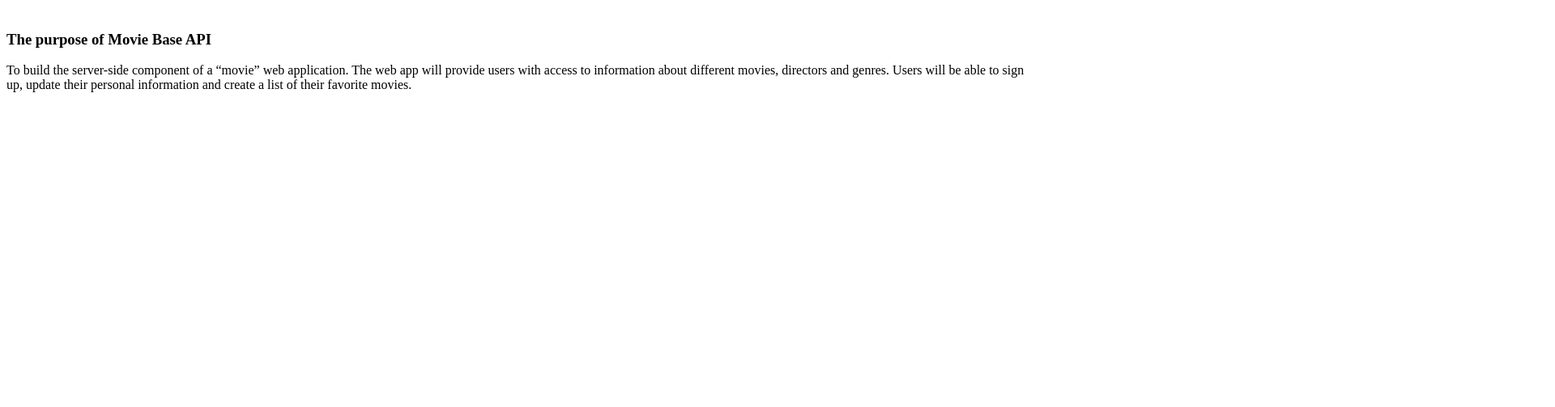
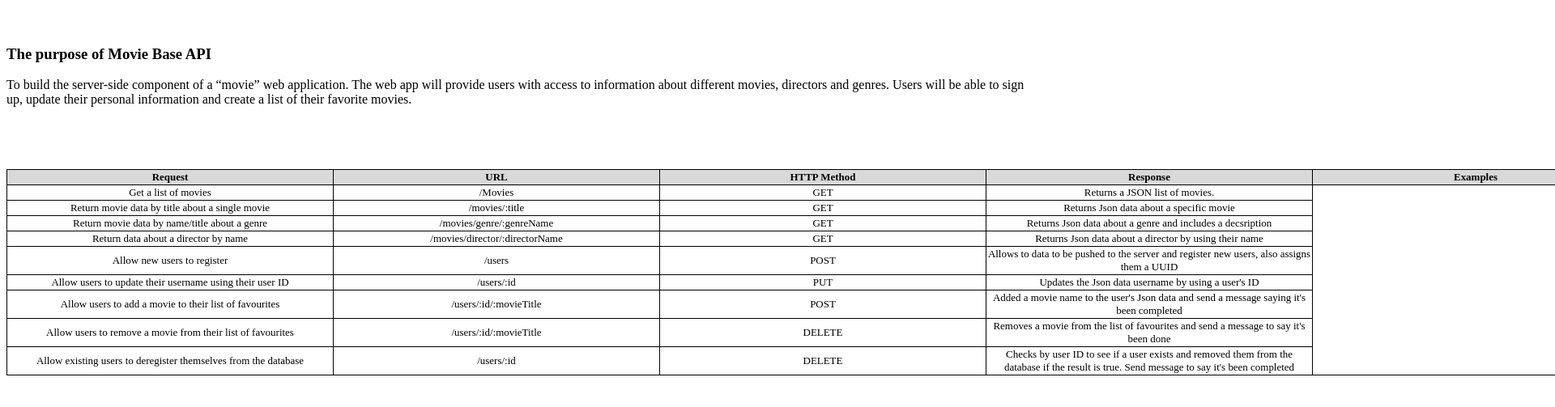
Before and after one commit to Boerie202/movie_base, a website: page Public/documentation.html in a window 1280 px wide. Shown: the part 79-582 px from the top of the page at 81% size, 1920 px wide, since content can reach past the window. Drawn offline with Linux system fonts and the light colour scheme.

Commit message:
Updated table with correct documentation

```diff
--- a/Public/documentation.html
+++ b/Public/documentation.html
@@ -1,13 +1,34 @@
 <!DOCTYPE html>
 <html>
-  <head>
+
       <meta charset="utf-8">
       <meta name="viewport" content="width=device-width, initial-scale=1">
+      <link rel="stylesheet" href ="css/styles.css">
       <title>Movie Base</title>
-  </head>
+
+
+  <style>
+      .documentation-table, th, td {
+        border-collapse: collapse;
+        margin: 25px 0;
+        font-size: 0.9em;
+        min-width: 400px;
+        border: 1px solid black;
+        text-align: center;
+      }
+
+      .documentation-table thead tr {
+        background-color: #d9d9d9;
+      }
+
+  </style>
+
+
   <body>
     <h1>Movie Base</h1>
 <br>
+<br>
+
     <h3>
       The purpose of Movie Base API
       </h3>
@@ -17,5 +38,80 @@
         movies, directors and genres. Users will be able to sign up, update their
         personal information and create a list of their favorite movies.
       </p>
+<br>
+<br>
+  <table class = 'documentation-table'>
+    <thead>
+     <tr>
+         <th>Request</th>
+         <th>URL</th>
+         <th>HTTP Method</th>
+         <th>Response</th>
+         <th>Examples</th>
+     </tr>
+    </thead>
+     <tr>
+        <td>Get a list of movies</td>
+        <td>/Movies</td>
+        <td>GET</td>
+        <td>Returns a JSON list of movies.</td>
+    </tr>
+
+    <tr>
+      <td>Return movie data by title about a single movie</td>
+      <td>/movies/:title</td>
+      <td>GET</td>
+      <td>Returns Json data about a specific movie</td>
+    </tr>
+
+    <tr>
+      <td>Return movie data by name/title about a genre</td>
+      <td>/movies/genre/:genreName</td>
+      <td>GET</td>
+      <td>Returns Json data about a genre and includes a decsription</td>
+    </tr>
+
+    <tr>
+      <td>Return data about a director by name</td>
+      <td>/movies/director/:directorName</td>
+      <td>GET</td>
+      <td>Returns Json data about a director by using their name</td>
+    </tr>
+
+    <tr>
+      <td>Allow new users to register</td>
+      <td>/users</td>
+      <td>POST</td>
+      <td>Allows to data to be pushed to the server and register new users, also assigns them a UUID</td>
+    </tr>
+
+    <tr>
+      <td>Allow users to update their username using their user ID</td>
+      <td>/users/:id</td>
+      <td>PUT</td>
+      <td>Updates the Json data username by using a user's ID</td>
+    </tr>
+
+    <tr>
+      <td>Allow users to add a movie to their list of favourites</td>
+      <td>/users/:id/:movieTitle</td>
+      <td>POST</td>
+      <td>Added a movie name to the user's Json data and send a message saying it's been completed</td>
+    </tr>
+
+    <tr>
+      <td>Allow users to remove a movie from their list of favourites</td>
+      <td>/users/:id/:movieTitle</td>
+      <td>DELETE</td>
+      <td>Removes a movie from the list of favourites and send a message to say it's been done</td>
+    </tr>
+
+    <tr>
+      <td>Allow existing users to deregister themselves from the database</td>
+      <td>/users/:id</td>
+      <td>DELETE</td>
+      <td>Checks by user ID to see if a user exists and removed them from the database if the result is true. Send message to say it's been completed</td>
+    </tr>
+   </table>
     </body>
   </html>
```
